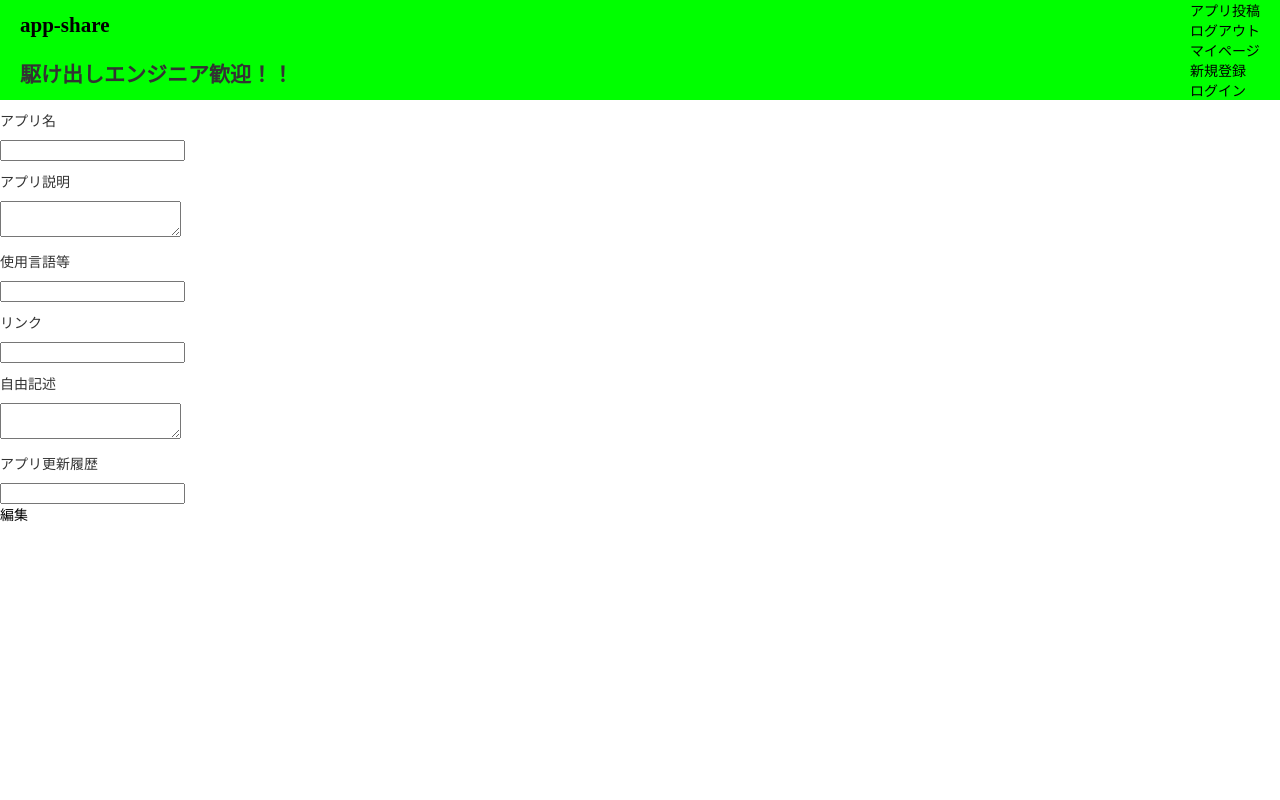
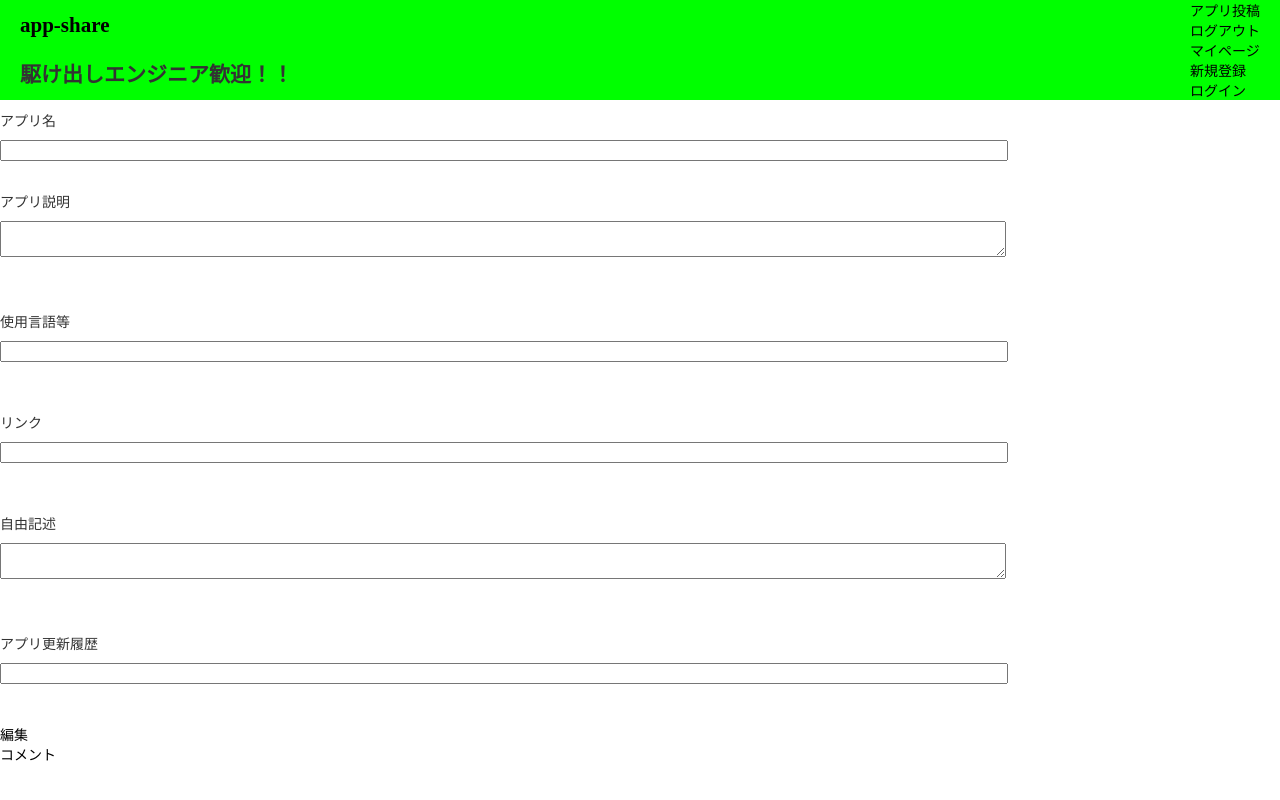
Before and after one commit to doshara1280/app-share, an Angular app: page /webapp-show in a window 1280 px wide. Built offline with nearby package versions, Linux system fonts and the light colour scheme.

Commit message:
アプリ詳細ページを日修正

```diff
--- a/src/app/webapp-show/webapp-show.component.css
+++ b/src/app/webapp-show/webapp-show.component.css
@@ -0,0 +1,8 @@
+.app-image {
+  margin-left: 10px;
+}
+
+.webapp-input {
+  margin-bottom: 20px;
+  width: 1000px;
+}
--- a/src/app/webapp-show/webapp-show.component.html
+++ b/src/app/webapp-show/webapp-show.component.html
@@ -3,27 +3,28 @@
     <p>アプリ名</p>
     <input class="webapp-input">
   </div>
-  <div class="webapp-description">
+  <div class="webapp-input">
     <p>アプリ説明</p>
     <textarea class="webapp-input"></textarea>
   </div>
-  <div class="webapp-language">
+  <div class="webapp-input">
     <p>使用言語等</p>
     <input class="webapp-input">
   </div>
-  <div class="webapp-name">
+  <div class="webapp-input">
     <p>リンク</p>
     <input class="webapp-input">
   </div>
-  <div class="webapp-free">
+  <div class="webapp-input">
     <p>自由記述</p>
     <textarea class="webapp-input"></textarea>
   </div>
-  <div class="webapp-changelog">
+  <div class="webapp-input">
     <p>アプリ更新履歴</p>
     <input class="webapp-input">
   </div>
   <nav>
-    <a routerLink="/webapp-edit">編集</a>
+    <a routerLink="/webapp-edit">編集</a><br>
+    <a routerLink="/comment">コメント</a>
   </nav>
 </div>
```
